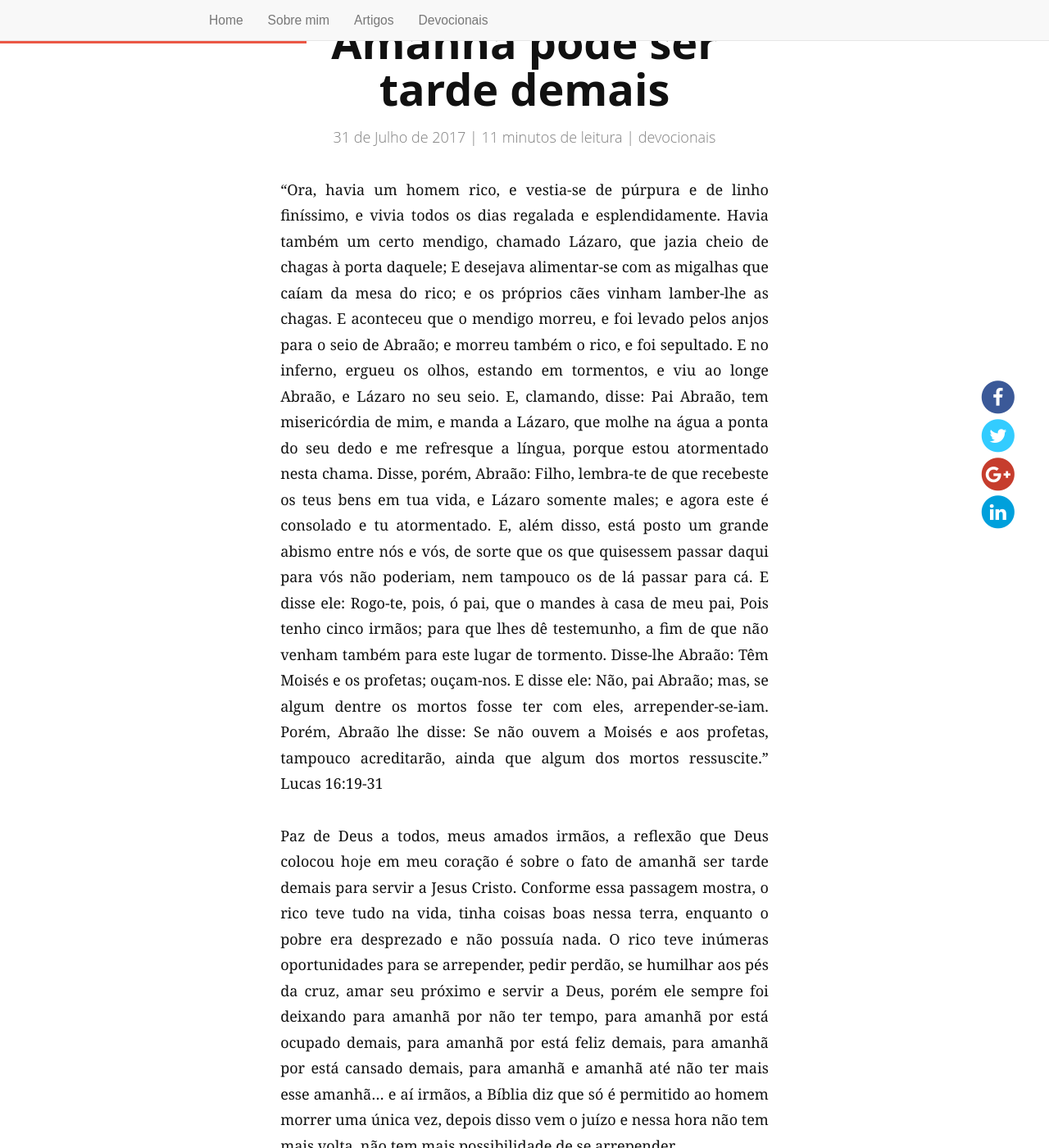
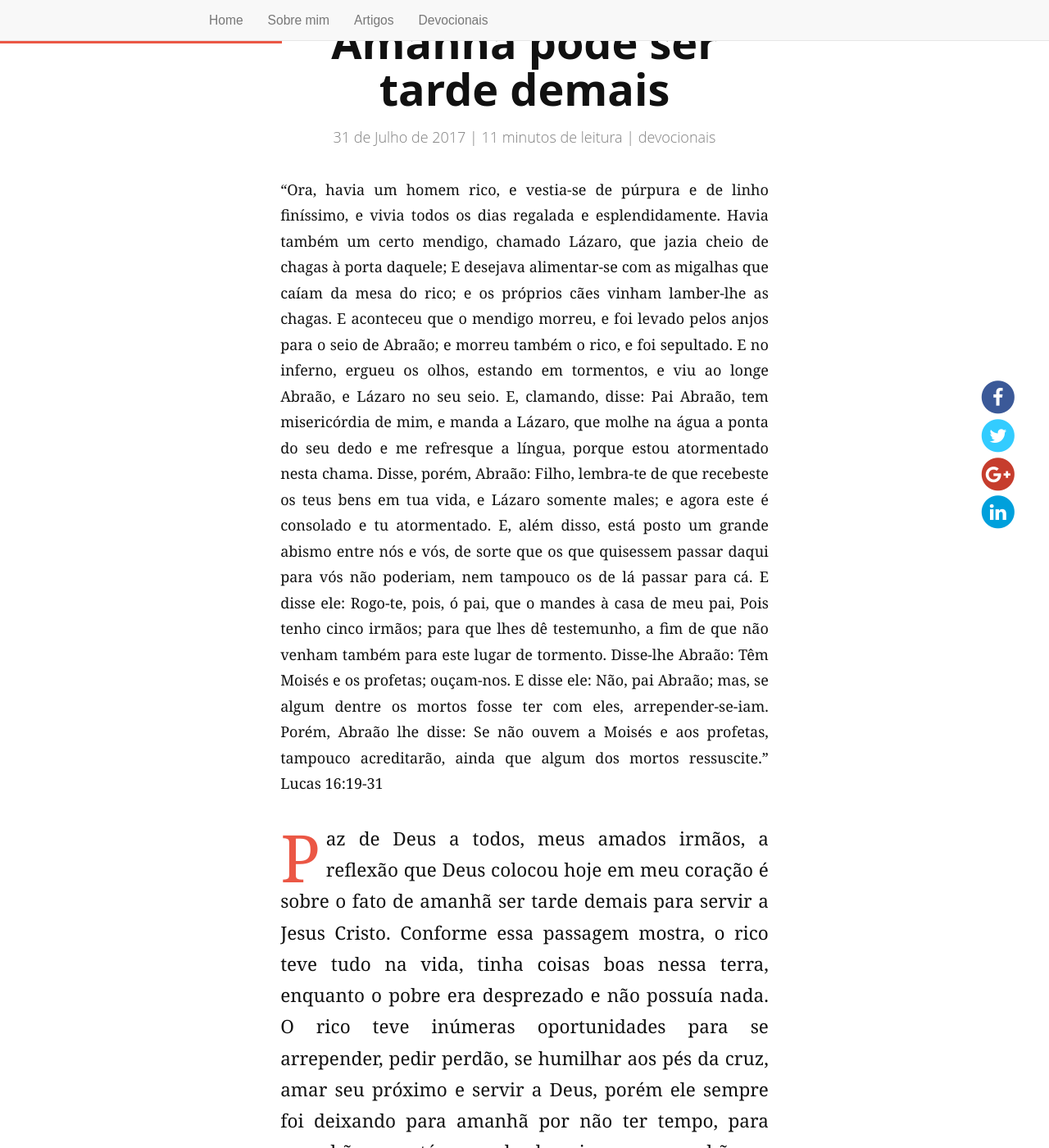
Before and after one commit to eltonsantos/eltonsantos.github.io, a Jekyll site: the page built from _posts/2017-07-31-amanha-pode-ser-tarde-demais.md, in a window 1280 px wide and 1400 px high, scrolled down 925 px. Shown: the whole window at 82% size. Built offline with Jekyll 4.4.1, drawn with Linux system fonts in a browser that asks for light colours; nearby versions of some CDN libraries; comment, search, counter and statistics services are not loaded; some of the changed text lies outside the part shown.

Commit message:
Article: Amanhã pode ser tarde demais

```diff
--- a/_posts/2017-07-31-amanha-pode-ser-tarde-demais.md
+++ b/_posts/2017-07-31-amanha-pode-ser-tarde-demais.md
@@ -23,13 +23,13 @@
 Disse-lhe Abraão: Têm Moisés e os profetas; ouçam-nos.
 E disse ele: Não, pai Abraão; mas, se algum dentre os mortos fosse ter com eles, arrepender-se-iam.
 Porém, Abraão lhe disse: Se não ouvem a Moisés e aos profetas, tampouco acreditarão, ainda que algum dos mortos ressuscite."
-Lucas 16:19-31
+*Lucas 16:19-31*
 
-Paz de Deus a todos, meus amados irmãos, a reflexão que Deus colocou hoje em meu coração é sobre o fato de amanhã ser tarde demais para servir a Jesus Cristo. Conforme essa passagem mostra, o rico teve tudo na vida, tinha coisas boas nessa terra, enquanto o pobre era desprezado e não possuía nada. O rico teve inúmeras oportunidades para se arrepender, pedir perdão, se humilhar aos pés da cruz, amar seu próximo e servir a Deus, porém ele sempre foi deixando para amanhã por não ter tempo, para amanhã por está ocupado demais, para amanhã por está feliz demais, para amanhã por está cansado demais, para amanhã e amanhã até não ter mais esse amanhã... e aí irmãos, a Bíblia diz que só é permitido ao homem morrer uma única vez, depois disso vem o juízo e nessa hora não tem mais volta, não tem mais possibilidade de se arrepender.
+<p class="intro"><span class="dropcap">P</span>az de Deus a todos, meus amados irmãos, a reflexão que Deus colocou hoje em meu coração é sobre o fato de amanhã ser tarde demais para servir a Jesus Cristo. Conforme essa passagem mostra, o rico teve tudo na vida, tinha coisas boas nessa terra, enquanto o pobre era desprezado e não possuía nada. O rico teve inúmeras oportunidades para se arrepender, pedir perdão, se humilhar aos pés da cruz, amar seu próximo e servir a Deus, porém ele sempre foi deixando para amanhã por não ter tempo, para amanhã por está ocupado demais, para amanhã por está feliz demais, para amanhã por está cansado demais, para amanhã e amanhã até não ter mais esse amanhã... e aí irmãos, a Bíblia diz que só é permitido ao homem morrer uma única vez, depois disso vem o juízo e nessa hora não tem mais volta, não tem mais possibilidade de se arrepender.</p>
 
 Amados irmãos, um time que perde hoje, pode ganhar amanhã; um general que perde uma batalha hoje, pode ganhar outra batalha e até mesmo a guerra amanhã; uma pessoa que não passa em concurso hoje, pode ser aprovado em outro amanhã... Nas coisas comuns da vida, nós provavelmente temos outras chances, no entanto em relação a vida e a morte, não há outra chance...
 
-Em Hebreus 3:7-8 diz assim: Se ouvirdes hoje a voz do Espírito Santo, não endureçais os vossos corações. Irmãos, hoje é um dia oportuno, não há esperança depois da morte, pois não existe reencarnação e também não existe purgatório. Após a morte, temos que dar conta da nossa vida a Deus, com tudo que fizemos e deixamos de fazer.
+Em *Hebreus 3:7-8* diz assim: "Se ouvirdes hoje a voz do Espírito Santo, não endureçais os vossos corações". Irmãos, hoje é um dia oportuno, não há esperança depois da morte, pois não existe reencarnação e também não existe purgatório. Após a morte, temos que dar conta da nossa vida a Deus, com tudo que fizemos e deixamos de fazer.
 
 Nós tendemos a imaginar que temos tanto tempo pela frente, uma longa estrada, pois somos jovens, saudáveis na medida do possível, temos recursos e não encontramos tempo de cuidar de algo tão importante: a nossa alma. Sempre imaginamos que podemos cuidar disso quando estivermos mais velhos.
 
--- a/sobre.html
+++ b/sobre.html
@@ -16,7 +16,7 @@
   <br />
 
   <p style="text-align: justify;">
-	  Tenho 28 anos, nascido e criado em Fortaleza-CE, sou cristão e trabalho atualmente na <b><a href="https://www.cagece.com.br" target="blank">Companhia de Água e Esgoto do Ceará - CAGECE</a></b>, onde exerço a função de desenvolvedor de software.
+	  Tenho 29 anos, nascido e criado em Fortaleza-CE, sou cristão e trabalho atualmente na <b><a href="https://www.cagece.com.br" target="blank">Companhia de Água e Esgoto do Ceará - CAGECE</a></b>, onde exerço a função de desenvolvedor de software.
 	  <br /><br />
 	  Graduado em 2013 em <b>Análise e Desenvolvimento de Sistemas</b> pelo Centro Universitário Estácio do Ceará e pós-graduado em 2016 em <b>Análise, Projeto e Gerência de Sistemas</b> pela mesma instituição.
 	  <br /><br />
```
